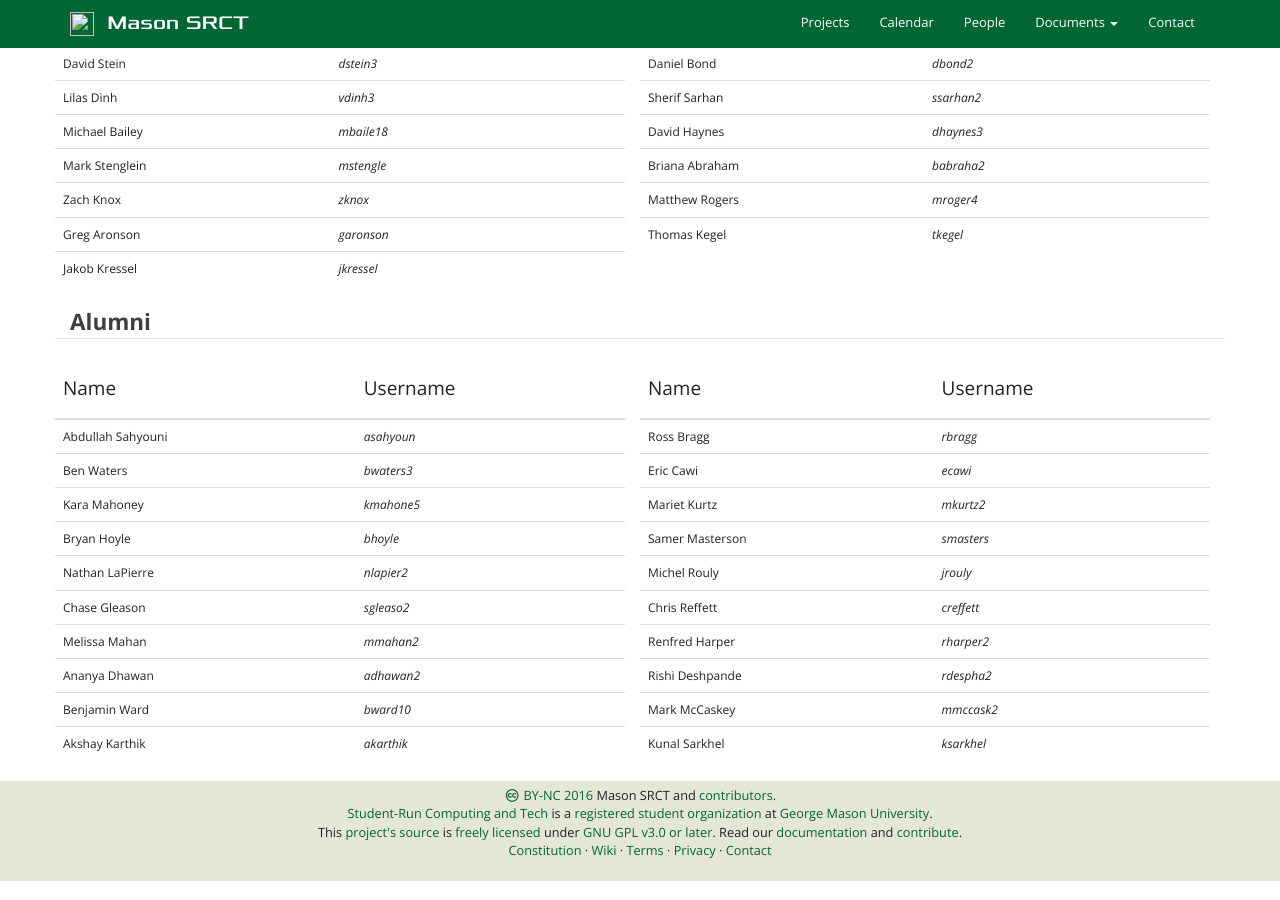
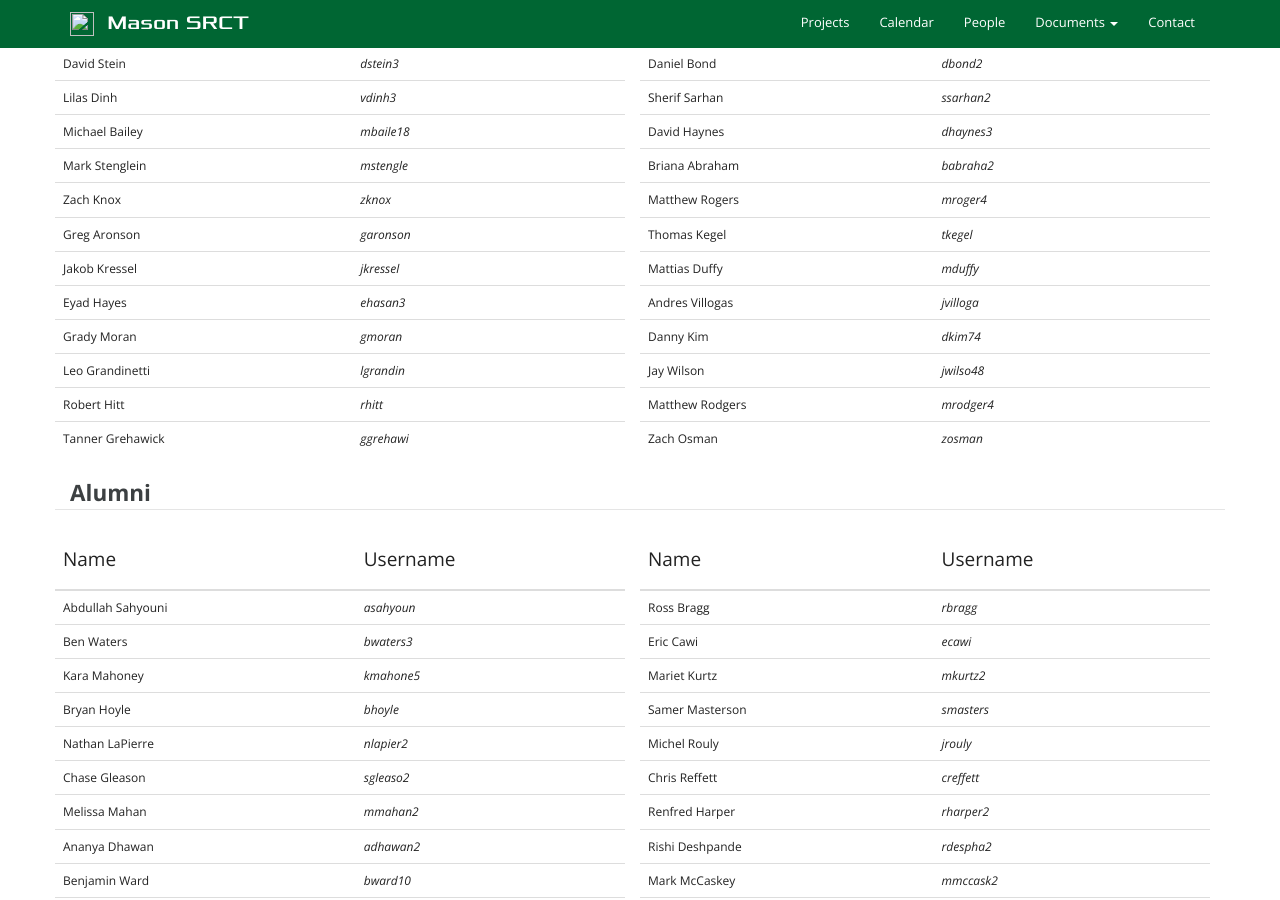
Before and after one commit to srct/srctweb, a Jekyll site: the page built from srctweb/_pages/people.html, in a window 1280 px wide and 900 px high, scrolled down 2412 px. Built offline with Jekyll 4.4.1, drawn with Linux system fonts in a browser that asks for light colours.

Commit message:
add devs

```diff
--- a/srctweb/_pages/people.html
+++ b/srctweb/_pages/people.html
@@ -120,6 +120,26 @@ permalink: /people/
       <td>Jakob Kressel</td>
       <td><em>jkressel</em></td>
     </tr>
+    <tr>
+      <td>Eyad Hayes</td>
+      <td><em>ehasan3</em></td>
+    </tr>
+    <tr>
+      <td>Grady Moran</td>
+      <td><em>gmoran</em></td>
+    </tr>
+    <tr>
+      <td>Leo Grandinetti</td>
+      <td><em>lgrandin</em></td>
+    </tr>
+    <tr>
+      <td>Robert Hitt</td>
+      <td><em>rhitt</em></td>
+    </tr>
+    <tr>
+      <td>Tanner Grehawick</td>
+      <td><em>ggrehawi</em></td>
+    </tr>
   </tbody>
 </table>
 </div>
@@ -164,6 +184,30 @@ permalink: /people/
     <tr>
       <td>Thomas Kegel</td>
       <td><em>tkegel</em></td>
+    </tr>
+    <tr>
+      <td>Mattias Duffy</td>
+      <td><em>mduffy</em></td>
+    </tr>
+    <tr>
+      <td>Andres Villogas</td>
+      <td><em>jvilloga</em></td>
+    </tr>
+    <tr>
+      <td>Danny Kim</td>
+      <td><em>dkim74</em></td>
+    </tr>
+    <tr>
+      <td>Jay Wilson</td>
+      <td><em>jwilso48</em></td>
+    </tr>
+    <tr>
+      <td>Matthew Rodgers</td>
+      <td><em>mrodger4</em></td>
+    </tr>
+    <tr>
+      <td>Zach Osman</td>
+      <td><em>zosman</em></td>
     </tr>
   <tbody>
 </table>
```
